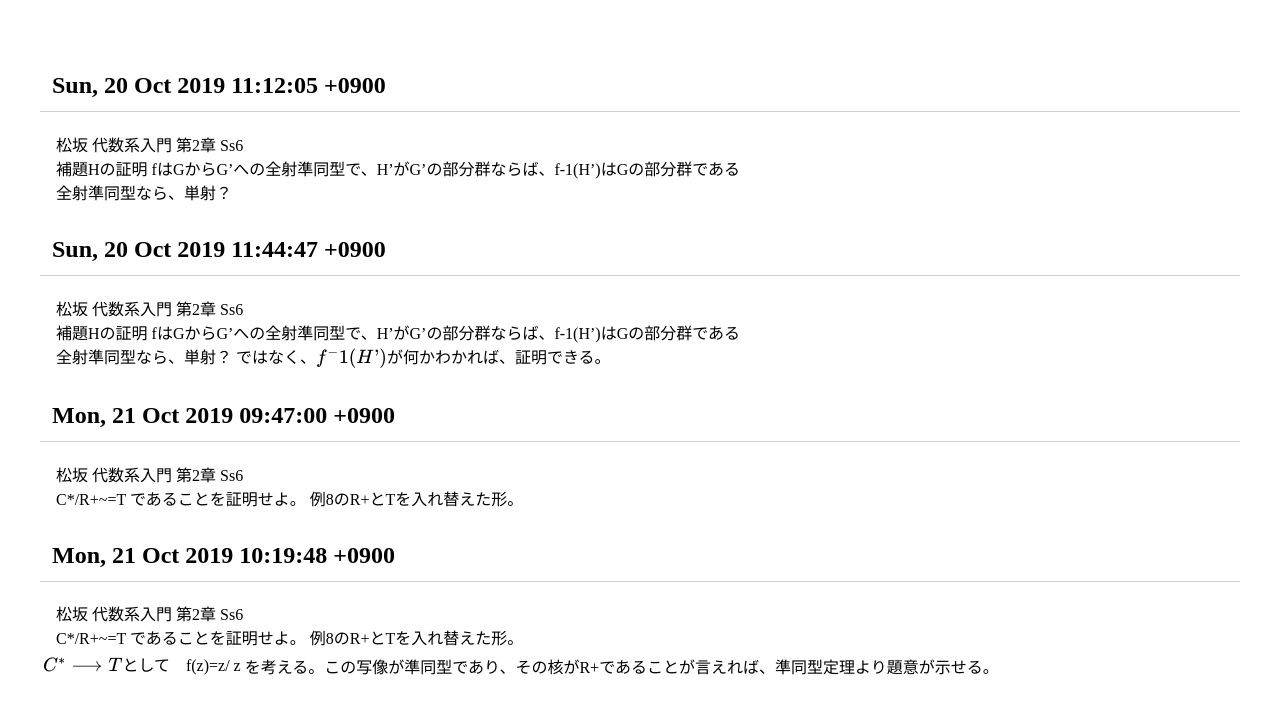
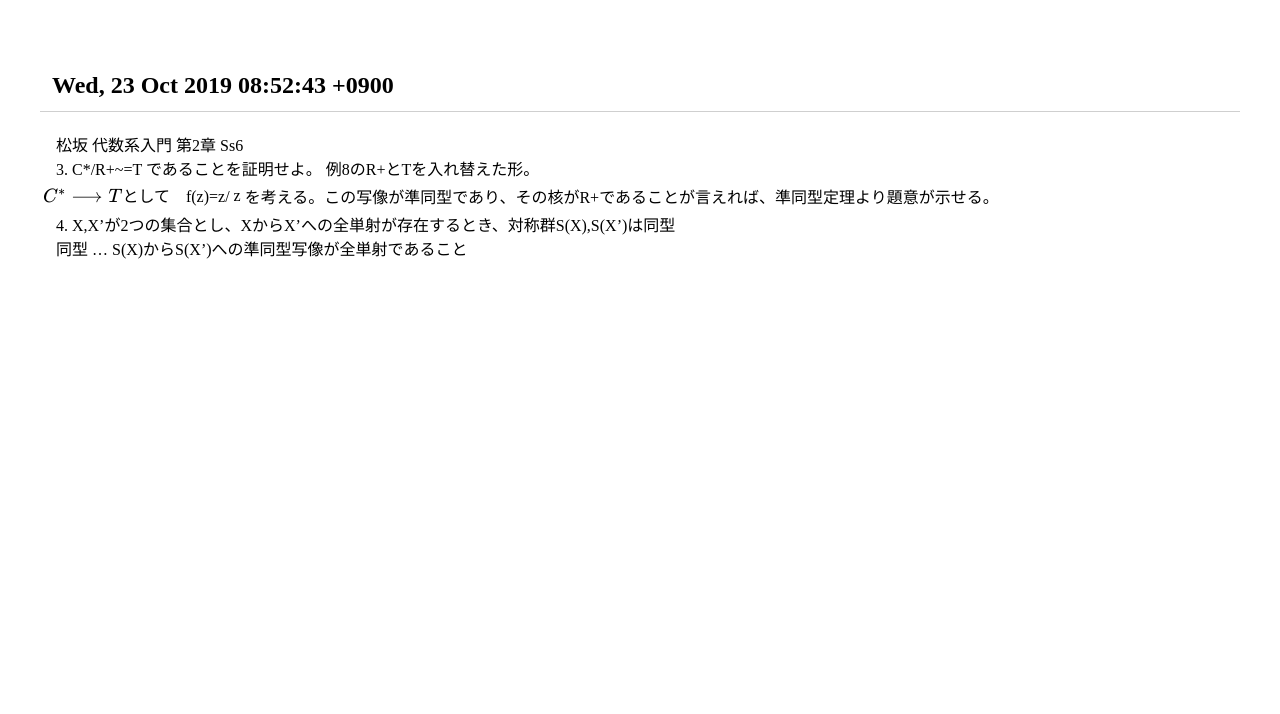
Before and after one commit to f6o/f6o.github.io, a Jekyll site: the page built from zakki.md, in a window 1280 px wide. Shown: the top 714 px of the page. Built offline with Jekyll 4.4.1, drawn with Linux system fonts in a browser that asks for light colours; nearby versions of some CDN libraries; our own code applies the rules of GitHub Pages for plain Markdown files.

Commit message:
auto commit 2019-10-23

```diff
--- a/zakki.md
+++ b/zakki.md
@@ -1,30 +1,13 @@
-## Sun, 20 Oct 2019 11:12:05 +0900
+## Wed, 23 Oct 2019 08:52:43 +0900
 松坂 代数系入門 第2章 Ss6
 
-補題Hの証明
-fはGからG’への全射準同型で、H’がG’の部分群ならば、f-1(H’)はGの部分群である
-
-全射準同型なら、単射？
-
-## Sun, 20 Oct 2019 11:44:47 +0900
-松坂 代数系入門 第2章 Ss6
-
-補題Hの証明
-fはGからG’への全射準同型で、H’がG’の部分群ならば、f-1(H’)はGの部分群である
-
-全射準同型なら、単射？
-ではなく、$f^-1(H’)$が何かわかれば、証明できる。
-
-## Mon, 21 Oct 2019 09:47:00 +0900
-松坂 代数系入門 第2章 Ss6
-
-C*/R+~=T であることを証明せよ。
-例8のR+とTを入れ替えた形。
-
-## Mon, 21 Oct 2019 10:19:48 +0900
-松坂 代数系入門 第2章 Ss6
-
+3.
 C*/R+~=T であることを証明せよ。
 例8のR+とTを入れ替えた形。
 
 $C^* \longrightarrow T$として　f(z)=z/|z| を考える。この写像が準同型であり、その核がR+であることが言えれば、準同型定理より題意が示せる。
+
+4.
+X,X’が2つの集合とし、XからX’への全単射が存在するとき、対称群S(X),S(X’)は同型
+
+同型 ... S(X)からS(X’)への準同型写像が全単射であること
```
